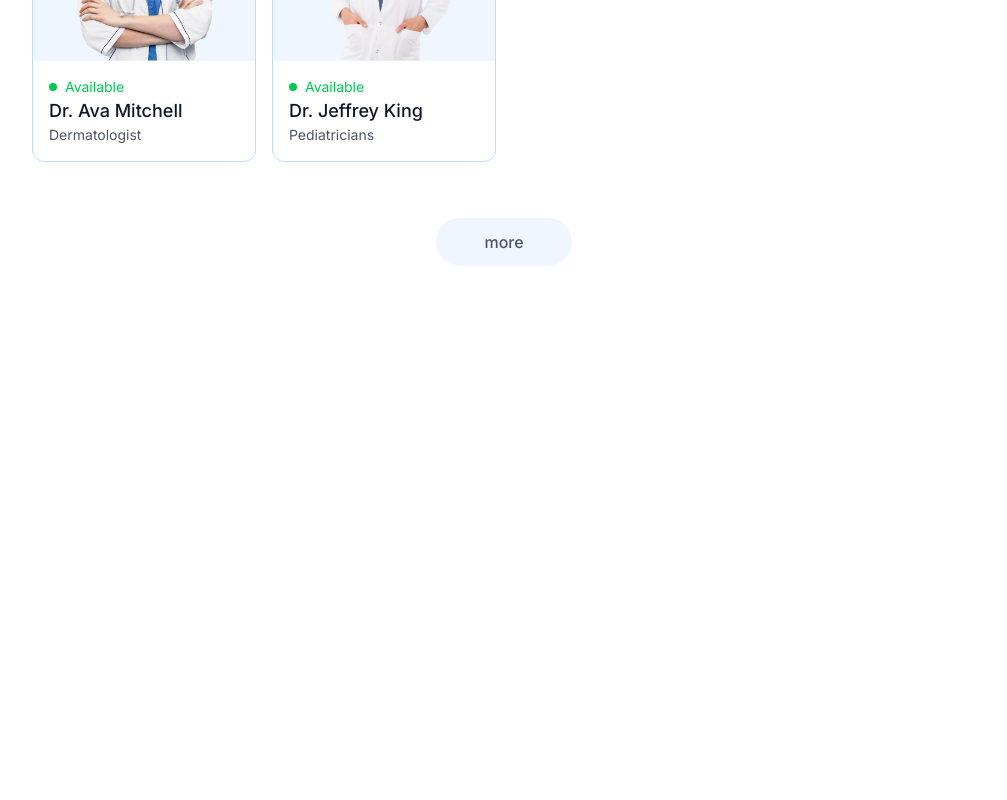
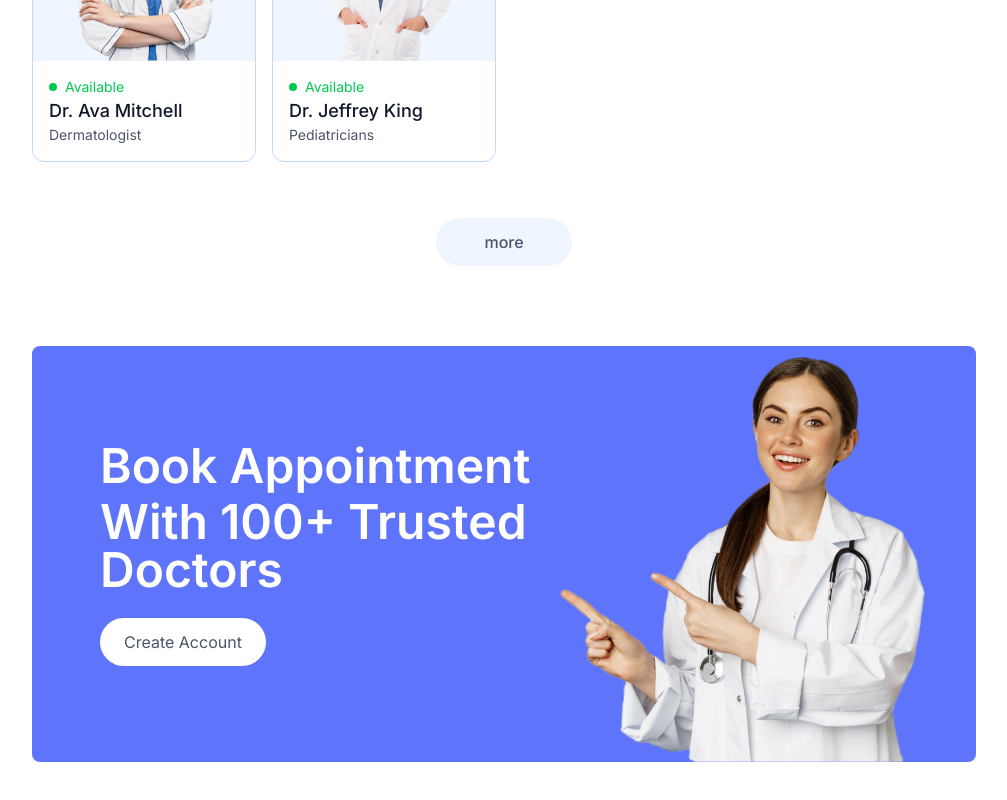
Before and after one commit to emirozder/doctor-booking-mern, a React (Vite) app in the folder frontend/: page / in a window 1280 px wide. Shown: the part 1981-2781 px from the top of the page, without its empty margins (136-1143 px from the left). Before the commit the page ends 2311 px from the top, so only its background shows below. Built offline with nearby package versions, Linux system fonts and the light colour scheme.

Commit message:
feat: banner component

```diff
--- /dev/null
+++ b/frontend/src/components/Banner.jsx
@@ -0,0 +1,38 @@
+import React from "react";
+import { useNavigate } from "react-router-dom";
+import { assets } from "../assets/assets";
+const Banner = () => {
+  const navigate = useNavigate();
+
+  return (
+    <div className="flex bg-primary rounded-lg px-6 sm:px-10 md:px-14 lg:px-12 my-20 md:mx-10">
+      {/* LEFT SIDE */}
+      <div className="flex-1 py-8 sm:py-10 md:py-16 lg:py-24 lg:pl-5">
+        <div className="text-xl sm:text-2xl md:text-3xl lg:text-5xl font-semibold text-white">
+          <p>Book Appointment</p>
+          <p className="pt-2">With 100+ Trusted Doctors</p>
+        </div>
+        <button
+          onClick={() => {
+            navigate("/login");
+            scrollTo(0, 0);
+          }}
+          className="bg-white text-sm sm:text-base text-gray-600 px-6 py-3 rounded-full mt-6 hover:scale-105 transition-all duration-300 cursor-pointer"
+        >
+          Create Account
+        </button>
+      </div>
+
+      {/* RIGHT SIDE */}
+      <div className="hidden md:block md:w-1/2 lg:w-[370px] relative">
+        <img
+          src={assets.appointment_img}
+          alt="Banner"
+          className="w-full absolute bottom-0 right-0 max-w-md"
+        />
+      </div>
+    </div>
+  );
+};
+
+export default Banner;
--- a/frontend/src/pages/Home.jsx
+++ b/frontend/src/pages/Home.jsx
@@ -1,4 +1,5 @@
 import React from "react";
+import Banner from "../components/Banner";
 import Header from "../components/Header";
 import SpecialityMenu from "../components/SpecialityMenu";
 import TopDoctors from "../components/TopDoctors";
@@ -9,6 +10,7 @@
       <Header />
       <SpecialityMenu />
       <TopDoctors />
+      <Banner />
     </div>
   );
 };
```
